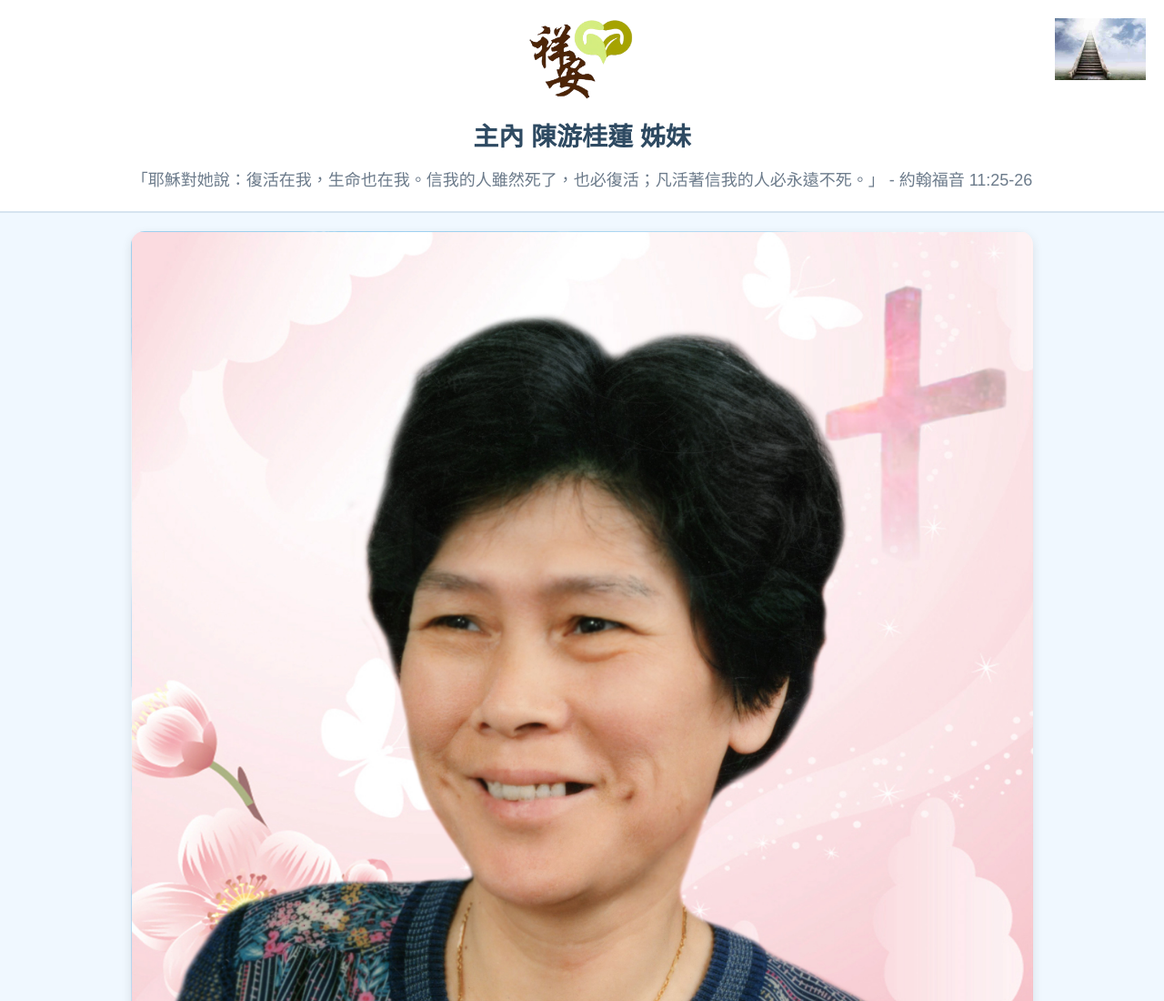
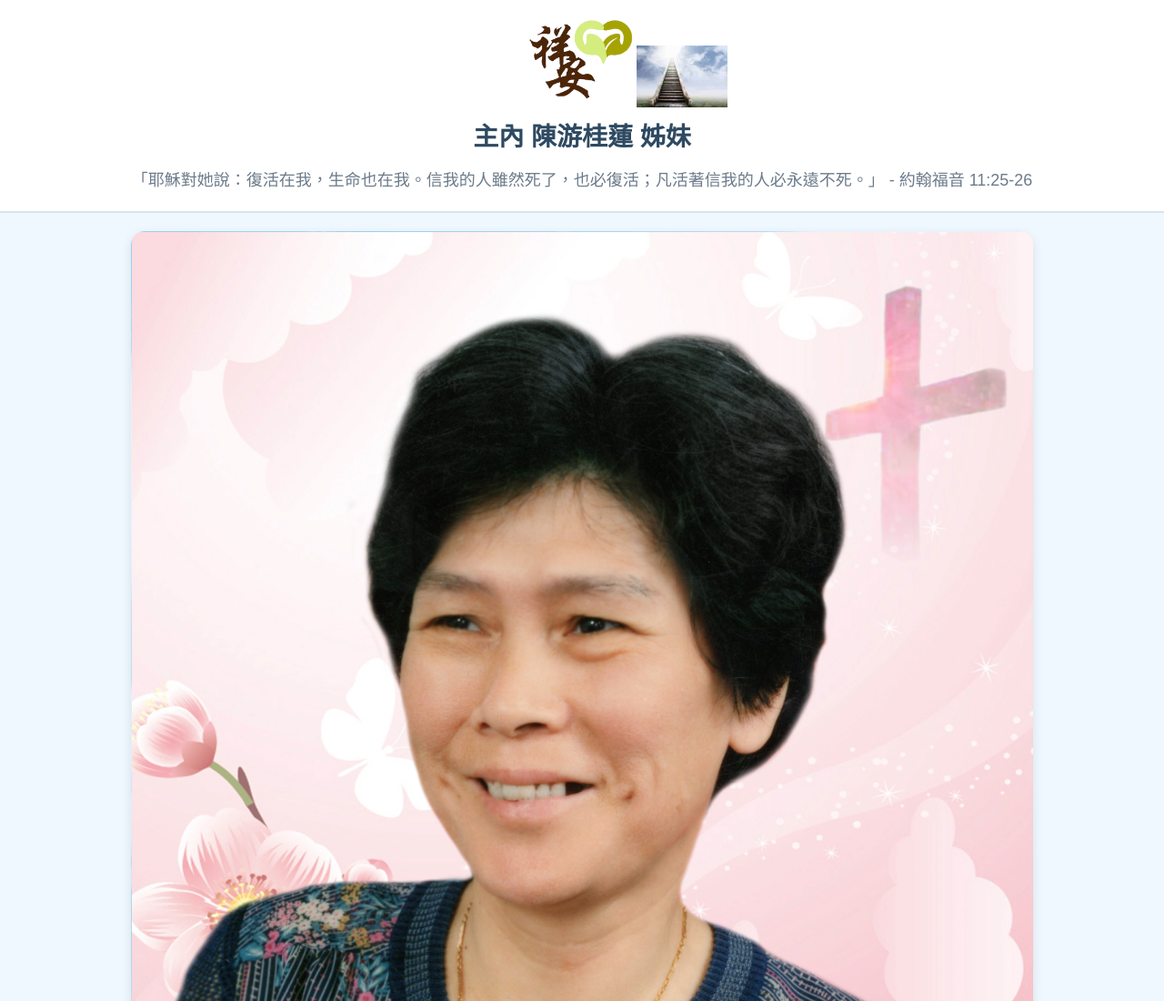
Before and after one commit to Shiangan/chenyoqualian, a website: page index.html in a window 1280 px wide. Shown: the top 1100 px of the page at 91% size. Drawn offline with nearby package versions, Linux system fonts and the light colour scheme.

Commit message:
Update styles.css

```diff
--- a/styles.css
+++ b/styles.css
@@ -35,8 +35,8 @@ header .cross-symbol {
     max-width: 100px;
     height: auto;
     position: absolute;
-    top: 20px;
-    right: 20px;
+    top: 50px;
+    margin: 0 auto;;
 }
 
 header h1 {
```
